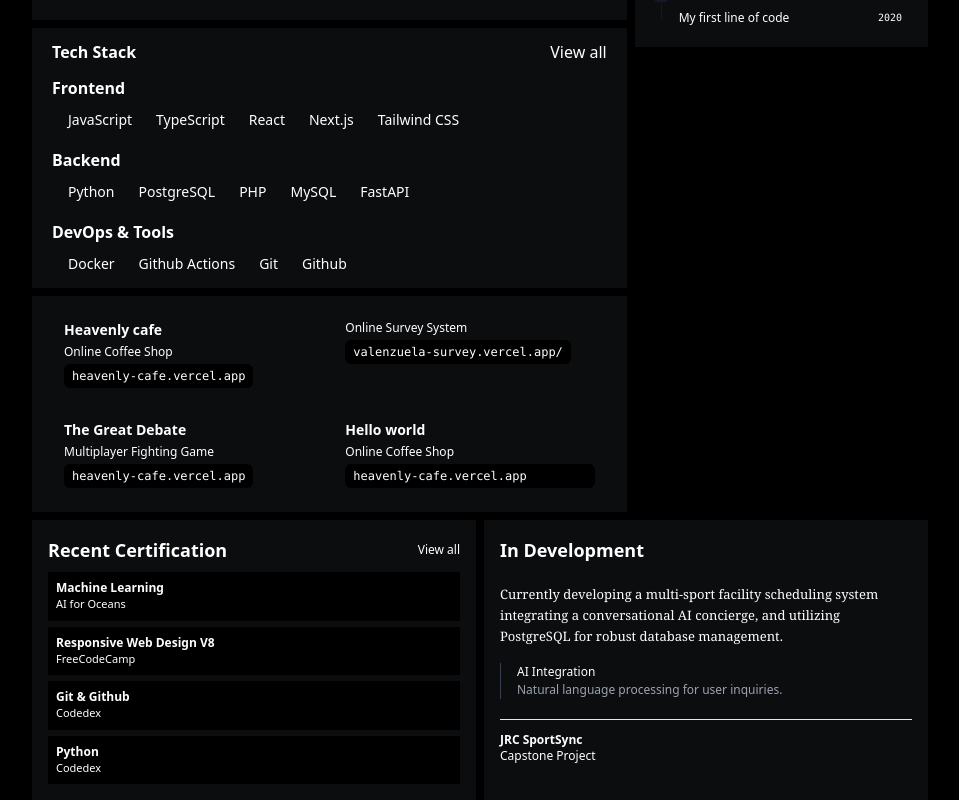
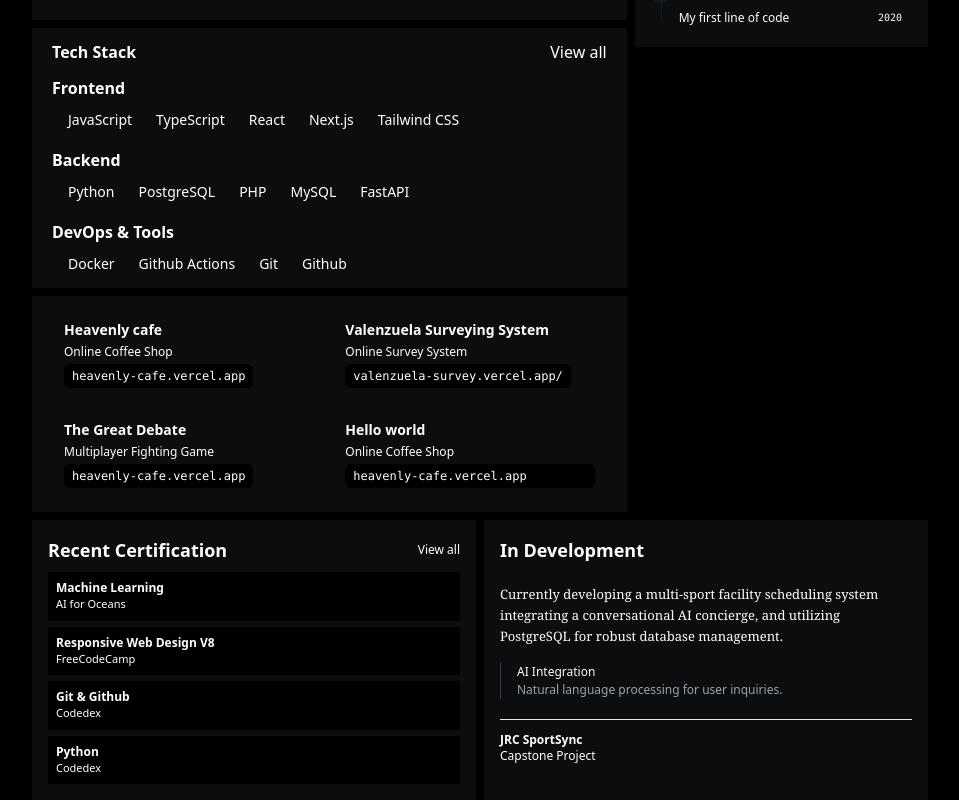
Before and after one commit to redd1514/my-portfolio, a React (Vite) app: page / in a window 1280 px wide. Shown: the part 628-1428 px from the top of the page, without its empty margins (160-1119 px from the left). Built offline with nearby package versions, Linux system fonts and the light colour scheme.

Commit message:
sinitial

```diff
--- a/src/components/recentProject.jsx
+++ b/src/components/recentProject.jsx
@@ -9,7 +9,7 @@ const Recent = () => {
                     <a href="https://heavenly-cafe.vercel.app/"><p className="text-xs px-2 py-1 font-mono inline-block mt-1 rounded-md bg-gray-100 dark:bg-black">heavenly-cafe.vercel.app</p></a>
                 </div>
                  <div className="p-3 space-y-1">
-
+                    <h3 className="text-sm font-semibold ">Valenzuela Surveying System</h3>
                     <p className="text-xs ">Online Survey System</p>
                       <a href="https://valenzuela-survey.vercel.app/"><p className="text-xs px-2 py-1 font-mono inline-block mt-1 rounded-md bg-gray-100 dark:bg-black">valenzuela-survey.vercel.app/</p></a>
                 </div>
```
